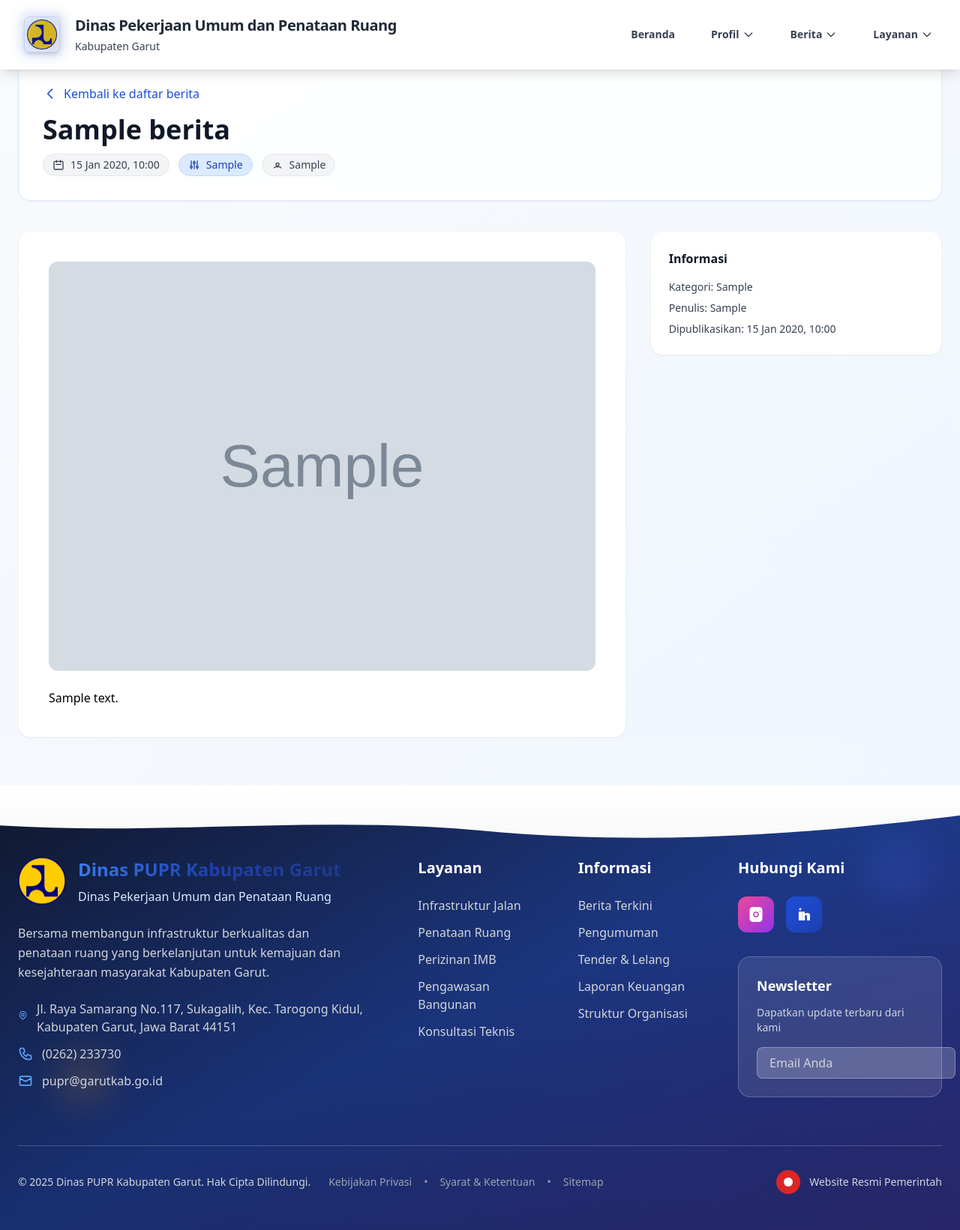
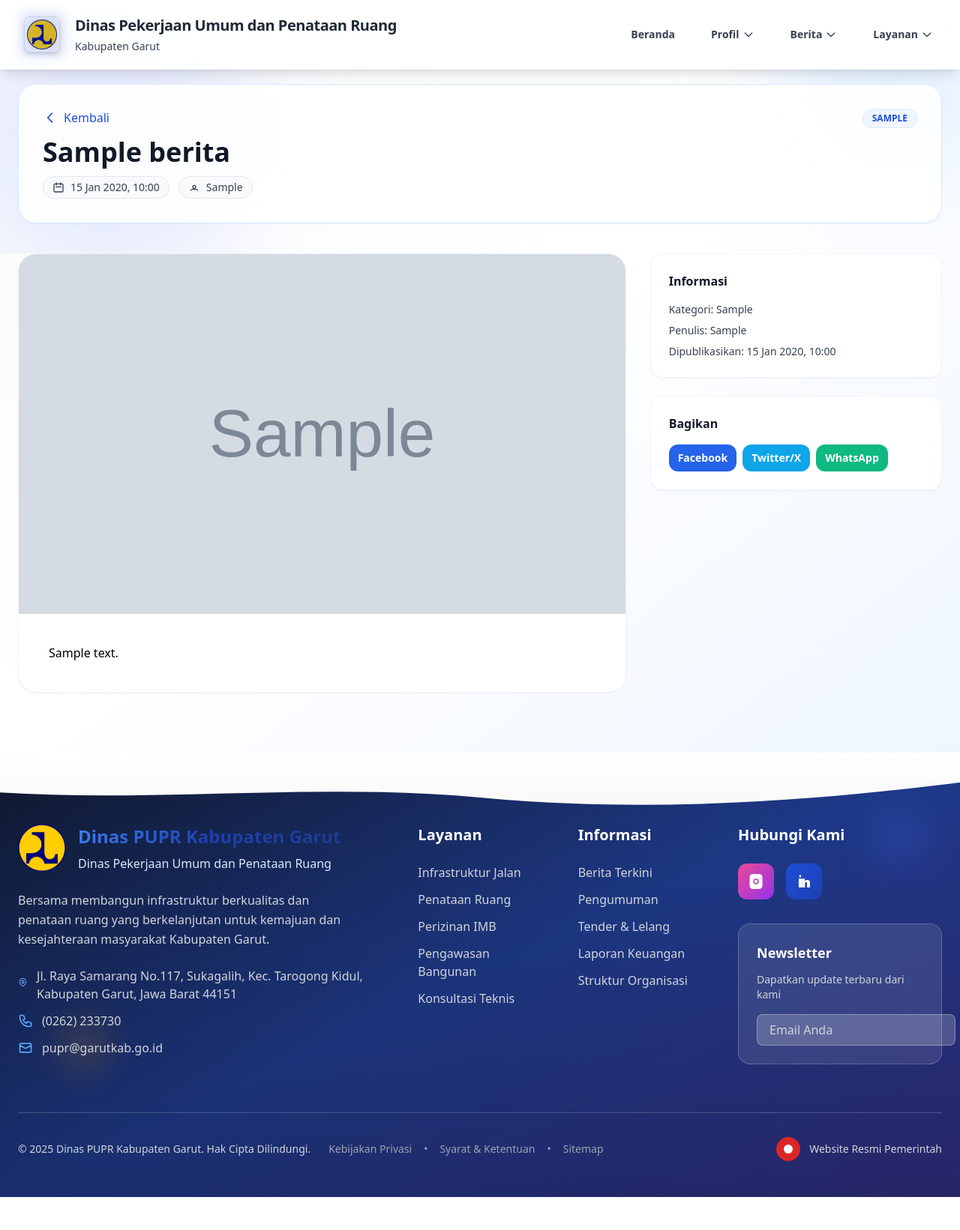
Before and after one commit to Mohzu/DinasPupr, a Laravel app: a page that uses resources/views/pages/detail-berita.blade.php in a window 1280 px wide. Shown: the whole page at 75% size. After the commit the page ends 1597 px from the top, so only its background shows below. Run offline with Laravel 12, Linux system fonts and the light colour scheme; tables that the repository leaves empty hold one stand-in row (values such as "Sample post"); grey boxes marked "Sample" are stand-in pictures; style sheets or scripts are compiled from the project's sources; some libraries are stand-ins or nearby versions.

Commit message:
Enhance news detail page with improved design and social sharing options
Co-authored-by: mochzuhdi04 <mochzuhdi04@gmail.com>

```diff
--- a/resources/views/pages/detail-berita.blade.php
+++ b/resources/views/pages/detail-berita.blade.php
@@ -9,30 +9,32 @@
 @endphp
 
 @section('content')
-<div class="min-h-screen bg-gradient-to-br from-slate-50 to-blue-50">
+<div class="min-h-screen bg-gradient-to-br from-slate-50 via-white to-blue-50">
     <!-- Hero -->
-    <section class="relative mt-20 mb-10">
-        <div class="absolute inset-0 -z-10 h-48 bg-gradient-to-r from-blue-600 via-indigo-500 to-purple-500"></div>
+    <section class="relative pt-28 pb-10 overflow-hidden">
+        <div class="absolute -top-12 -right-12 w-72 h-72 bg-blue-200/40 rounded-full blur-3xl"></div>
+        <div class="absolute -bottom-10 -left-12 w-96 h-96 bg-indigo-200/40 rounded-full blur-3xl"></div>
         <div class="container mx-auto px-6">
-            <div class="bg-white/90 backdrop-blur rounded-2xl shadow-sm border border-blue-100 p-6 md:p-8">
-                <a href="{{ route('berita') }}" class="inline-flex items-center gap-2 text-blue-700 hover:text-blue-800 hover:underline mb-4">
-                    <svg class="w-5 h-5" fill="none" stroke="currentColor" viewBox="0 0 24 24"><path stroke-linecap="round" stroke-linejoin="round" stroke-width="2" d="M15 19l-7-7 7-7" /></svg>
-                    Kembali ke daftar berita
-                </a>
-                <h1 class="text-3xl md:text-4xl font-extrabold text-gray-900 leading-tight">{{ $berita->judul }}</h1>
+            <div class="bg-white/90 backdrop-blur rounded-3xl shadow-sm border border-blue-100 p-6 md:p-8">
+                <div class="flex items-start justify-between gap-4">
+                    <a href="{{ route('berita') }}" class="inline-flex items-center gap-2 text-blue-700 hover:text-blue-800 hover:underline">
+                        <svg class="w-5 h-5" fill="none" stroke="currentColor" viewBox="0 0 24 24"><path stroke-linecap="round" stroke-linejoin="round" stroke-width="2" d="M15 19l-7-7 7-7" /></svg>
+                        Kembali
+                    </a>
+                    @if ($berita->kategori)
+                        <span class="inline-flex items-center gap-2 px-3 py-1 rounded-full bg-blue-50 text-blue-700 border border-blue-100 text-xs font-semibold">
+                            {{ strtoupper($berita->kategori) }}
+                        </span>
+                    @endif
+                </div>
+                <h1 class="mt-3 text-3xl md:text-4xl font-extrabold text-gray-900 leading-tight">{{ $berita->judul }}</h1>
                 <div class="mt-3 flex flex-wrap items-center gap-3 text-sm">
-                    <span class="inline-flex items-center gap-2 px-3 py-1 rounded-full bg-gray-100 text-gray-700 border border-gray-200">
+                    <span class="inline-flex items-center gap-2 px-3 py-1 rounded-full bg-gray-50 text-gray-700 border border-gray-200">
                         <svg class="w-4 h-4" fill="none" stroke="currentColor" viewBox="0 0 24 24"><path stroke-linecap="round" stroke-linejoin="round" stroke-width="2" d="M8 7V3m8 4V3m-9 8h10M5 21h14a2 2 0 002-2V7a2 2 0 00-2-2H5a2 2 0 00-2 2v12a2 2 0 002 2z"/></svg>
                         {{ optional($berita->published_at ?? $berita->created_at)->translatedFormat('d M Y, H:i') }}
                     </span>
-                    @if ($berita->kategori)
-                        <span class="inline-flex items-center gap-2 px-3 py-1 rounded-full bg-blue-100 text-blue-800 border border-blue-200">
-                            <svg class="w-4 h-4" fill="none" stroke="currentColor" viewBox="0 0 24 24"><path stroke-linecap="round" stroke-linejoin="round" stroke-width="2" d="M12 6V4m0 2a2 2 0 100 4m0-4a2 2 0 110 4m-6 8a2 2 0 100-4m0 4a2 2 0 110-4m0 4v2m0-6V4m6 6v10m6-2a2 2 0 100-4m0 4a2 2 0 110-4m0 4v2m0-6V4"/></svg>
-                            {{ $berita->kategori }}
-                        </span>
-                    @endif
                     @if ($berita->penulis)
-                        <span class="inline-flex items-center gap-2 px-3 py-1 rounded-full bg-gray-100 text-gray-700 border border-gray-200">
+                        <span class="inline-flex items-center gap-2 px-3 py-1 rounded-full bg-gray-50 text-gray-700 border border-gray-200">
                             <svg class="w-4 h-4" fill="none" stroke="currentColor" viewBox="0 0 24 24"><path stroke-linecap="round" stroke-linejoin="round" stroke-width="2" d="M5.121 17.804A4 4 0 018 16h8a4 4 0 012.879 1.804M15 11a3 3 0 11-6 0 3 3 0 016 0z"/></svg>
                             {{ $berita->penulis }}
                         </span>
@@ -43,14 +45,18 @@
     </section>
 
     <!-- Content -->
-    <section class="mb-16">
+    <section class="pb-20">
         <div class="container mx-auto px-6 grid grid-cols-1 lg:grid-cols-12 gap-8">
-            <article class="lg:col-span-8 bg-white rounded-2xl shadow-sm border border-gray-100 p-6 md:p-10">
-                @if ($berita->gambar)
-                    <img src="{{ Storage::disk('public')->url($berita->gambar) }}" alt="{{ $berita->judul }}" class="w-full h-auto rounded-xl mb-6 object-contain">
-                @endif
-                <div class="prose max-w-none prose-headings:font-extrabold prose-p:leading-relaxed prose-a:text-blue-700">
-                    {!! $berita->isi !!}
+            <article class="lg:col-span-8">
+                <div class="bg-white rounded-3xl shadow-sm border border-gray-100 overflow-hidden">
+                    @if ($berita->gambar)
+                        <img src="{{ Storage::disk('public')->url($berita->gambar) }}" alt="{{ $berita->judul }}" class="w-full h-auto object-cover max-h-[480px]">
+                    @endif
+                    <div class="p-6 md:p-10">
+                        <div class="prose prose-lg max-w-none prose-headings:font-extrabold prose-p:leading-relaxed prose-a:text-blue-700 prose-img:rounded-xl prose-blockquote:border-blue-500">
+                            {!! $berita->isi !!}
+                        </div>
+                    </div>
                 </div>
             </article>
 
@@ -58,10 +64,21 @@
                 <div class="bg-white rounded-2xl shadow-sm border border-gray-100 p-6">
                     <h2 class="text-base font-semibold text-gray-900 mb-4">Informasi</h2>
                     <ul class="space-y-2 text-sm text-gray-700">
-                        <li><span class="font-medium">Kategori:</span> {{ $berita->kategori ?? '-' }}</li>
+                        @if ($berita->kategori)
+                        <li><span class="font-medium">Kategori:</span> {{ $berita->kategori }}</li>
+                        @endif
                         <li><span class="font-medium">Penulis:</span> {{ $berita->penulis ?? 'PUPR Garut' }}</li>
                         <li><span class="font-medium">Dipublikasikan:</span> {{ optional($berita->published_at ?? $berita->created_at)->translatedFormat('d M Y, H:i') }}</li>
                     </ul>
+                </div>
+
+                <div class="bg-white rounded-2xl shadow-sm border border-gray-100 p-6">
+                    <h3 class="text-base font-semibold text-gray-900 mb-4">Bagikan</h3>
+                    <div class="flex gap-2">
+                        <a target="_blank" href="https://www.facebook.com/sharer/sharer.php?u={{ urlencode(request()->fullUrl()) }}" class="px-3 py-2 rounded-xl bg-blue-600 text-white text-sm font-semibold hover:bg-blue-700">Facebook</a>
+                        <a target="_blank" href="https://twitter.com/intent/tweet?url={{ urlencode(request()->fullUrl()) }}&text={{ urlencode($berita->judul) }}" class="px-3 py-2 rounded-xl bg-sky-500 text-white text-sm font-semibold hover:bg-sky-600">Twitter/X</a>
+                        <a target="_blank" href="https://api.whatsapp.com/send?text={{ urlencode($berita->judul.' '.request()->fullUrl()) }}" class="px-3 py-2 rounded-xl bg-emerald-500 text-white text-sm font-semibold hover:bg-emerald-600">WhatsApp</a>
+                    </div>
                 </div>
             </aside>
         </div>
```
